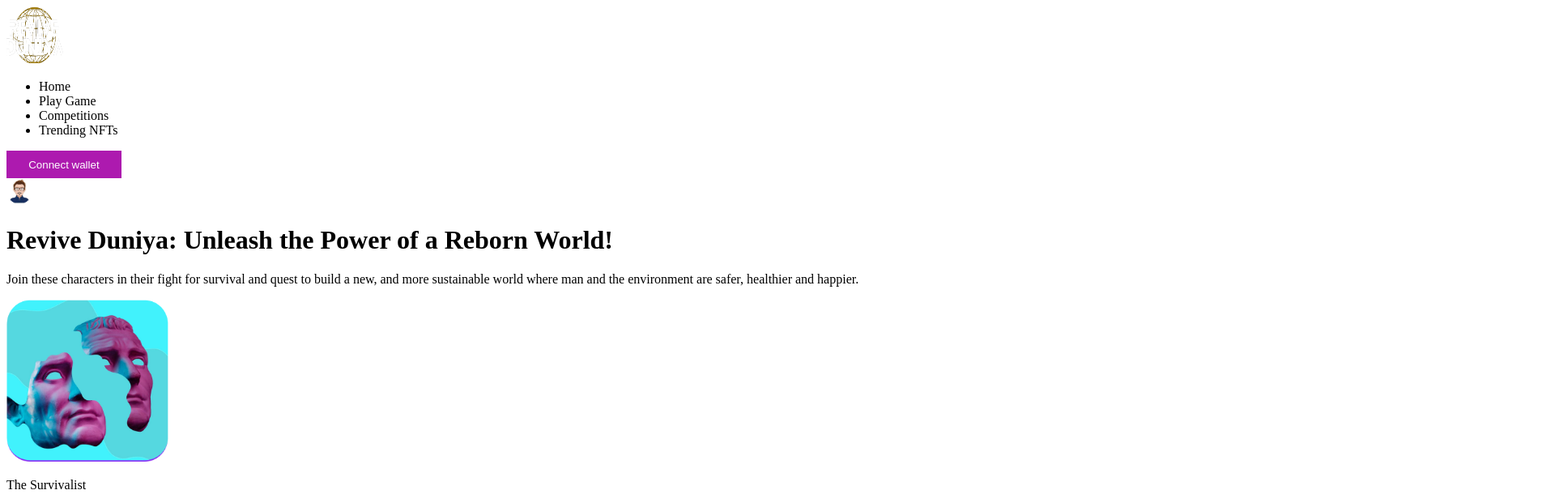
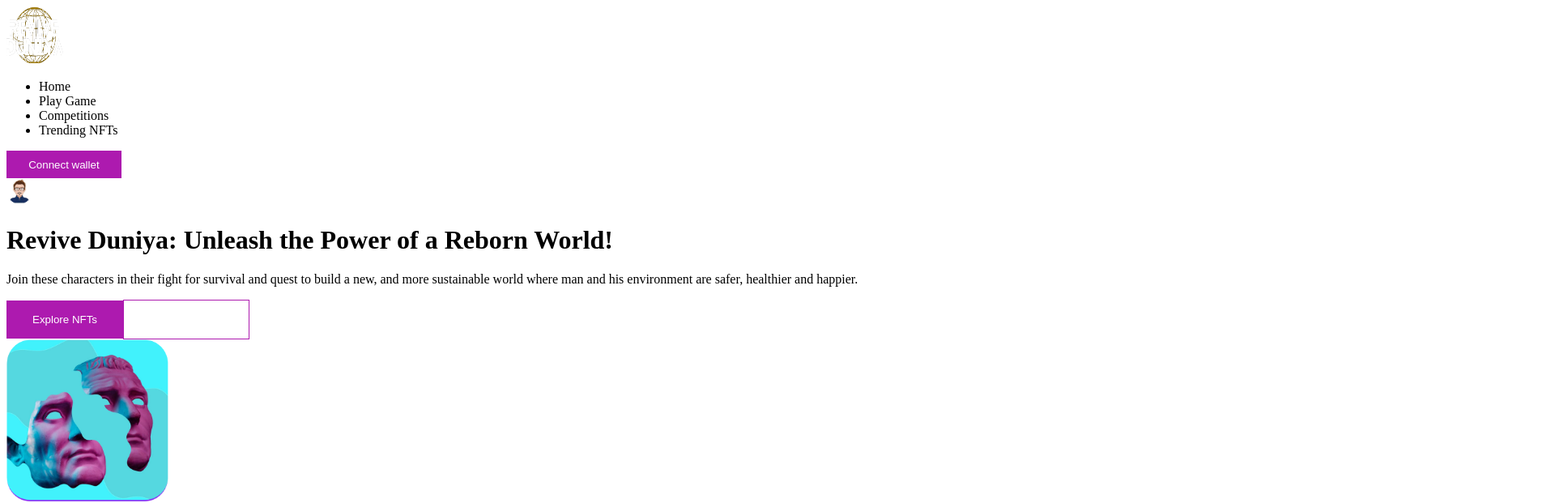
Before and after one commit to Revive-Duniya/smart-contracts, a Next.js app in the folder frontend/: page /home/page in a window 1280 px wide. Shown: the top 621 px of the page at 81% size, 1920 px wide, since content can reach past the window. Built offline with nearby package versions, Linux system fonts and the light colour scheme.

Commit message:
added buttons

```diff
--- a/frontend/src/app/layout.js
+++ b/frontend/src/app/layout.js
@@ -7,7 +7,7 @@ export default function RootLayout({children}) {
   return (
     <>
       <html lang="en">
-        <body suppressHydrationWarning={true}>{children}</body>
+        <body suppressHydrationWarning={true} className='overflow-x-hidden'>{children}</body>
       </html>
     </>
   );
--- a/frontend/src/components/common/button.js
+++ b/frontend/src/components/common/button.js
@@ -14,7 +14,7 @@ const CustomButton = ({ padding, backgroundColor, textColor, borderColor, childr
   return (
     <button
       style={buttonStyle}
-      className='center rounded-md text-[.7rem] focus:outline-none capitalize hover:scale-95 transition duration-300 oxanium'
+      className='center rounded-md text-[.9rem] focus:outline-none capitalize hover:scale-95 transition duration-300 oxanium'
       onClick={onClick}
     >
       {children}
--- a/frontend/src/components/hero.js
+++ b/frontend/src/components/hero.js
@@ -1,8 +1,10 @@
 import React, { useState, useEffect } from "react";
 import Image from "next/image";
+import CustomButton from "./common/button";
 import nftOne from '/public/images/nft1.png';
 import nftTwo from '/public/images/nftTwo.png';
 import nftThree from '/public/images/nftThree.png';
+import MilkyWay from '/public/images/MilkyWay.png';
 
 const Hero = () => {
     const [activeCard, setActiveCard] = useState(null);
@@ -32,14 +34,32 @@ const Hero = () => {
     }, [activeCard]);
 
     return (
-        <div className="w-[90%] h-[88vh] between">
-            <div className="w-[50%] flex gap-6 flex-col">
+        <>
+            <div className="w-[90%] h-[80vh] between">
+                <div className="w-[50%] flex gap-4 flex-col">
                     <h1 className="text-[3.5rem] text-white oxanium uppercase font-bold leading-[60px]">
                         <span className="text-lightPurple">Revive Duniya: </span>Unleash the Power of a Reborn World!
                     </h1>
-                <p className="paragraph text-md lato font-light leading-[25px]">
-                    Join these characters in their fight for survival and quest to build a new, and more sustainable world where man and the environment are safer, healthier and happier.
+                    <p className="paragraph text-md lato font-light leading-[25px] -mt-3">
+                        Join these characters in their fight for survival and quest to build a new, and more sustainable world where man and his environment are safer, healthier and happier.
                     </p>
+                    <div className="flex gap-6 z-20 mt-6">
+                        <CustomButton
+                            padding="1rem 2rem"
+                            backgroundColor="#AD1AAF"
+                            textColor="#FFF"
+                        >
+                            Explore NFTs
+                        </CustomButton>
+                        <CustomButton
+                            padding="1rem 2rem"
+                            textColor="#FFF"
+                            borderColor="1px solid #AD1AAF"
+                            backgroundColor="transparent"
+                        >
+                            Connect Wallet
+                        </CustomButton>
+                    </div>
                 </div>
                 <div className="center gap-6 w-1/2 relative">
                     <div
@@ -74,6 +94,10 @@ const Hero = () => {
                     </div>
                 </div>
             </div>
+            <div className="w-full -mt-[12rem] bottom-0">
+                <Image src={MilkyWay} alt="Milkyway"/>
+            </div>
+        </>
     );
 }
 
```
Also changed, not shown: frontend/public/images/MilkyWay.png (added), frontend/public/svgs/MilkyWay.svg (added). Lines whose indentation alone changed are shown as unchanged.
